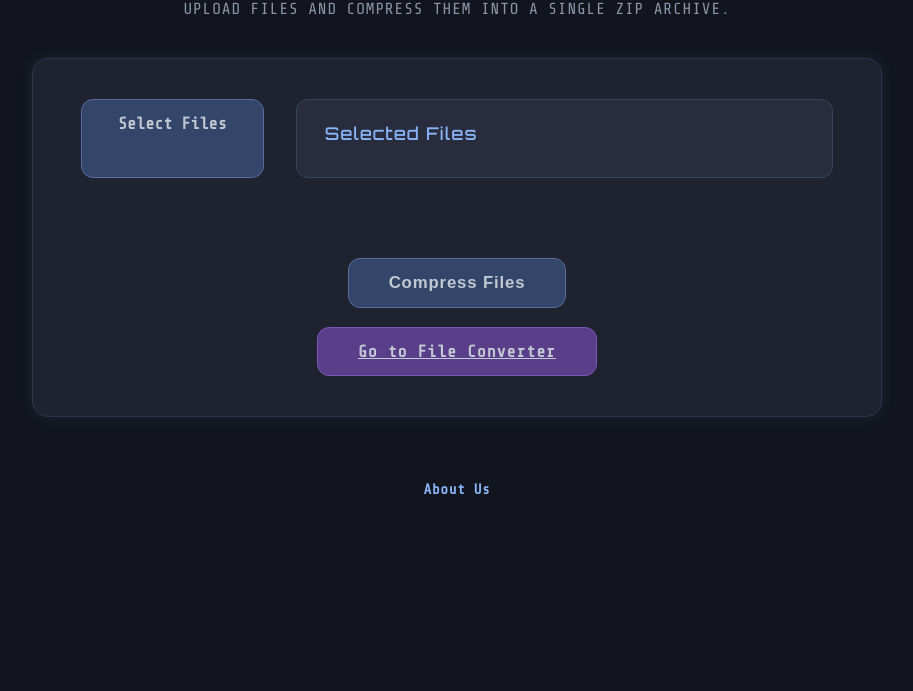
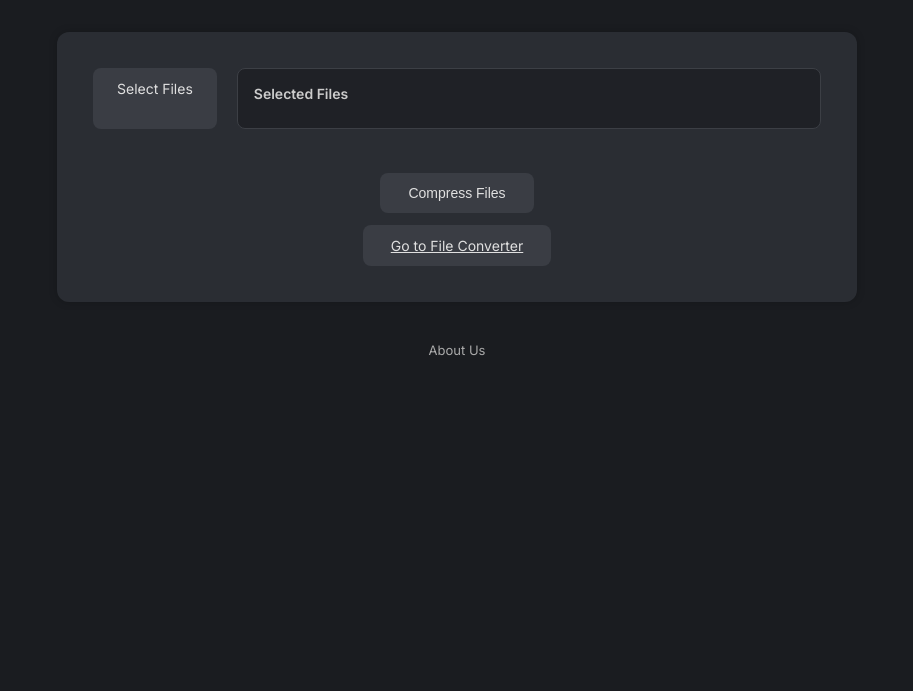
Before and after one commit to FV101LW/ZIP_Algorithm_Finals, a plain HTML site: page index.html in a window 1280 px wide. Shown: the part 109-800 px from the top of the page, without its empty margins (183-1096 px from the left). Drawn offline with nearby package versions, Linux system fonts and the light colour scheme.

Commit message:
Update index.html

```diff
--- a/index.html
+++ b/index.html
@@ -3,10 +3,9 @@
 <head>
   <meta charset="UTF-8" />
   <meta name="viewport" content="width=device-width, initial-scale=1" />
-  <title>ZIP File Compressor - Elegant Sci-Fi Dark Theme</title>
-  <link href="https://fonts.googleapis.com/css2?family=Orbitron:wght@500&family=Share+Tech+Mono&display=swap" rel="stylesheet" />
+  <title>ZIP File Compressor</title>
+  <link href="https://fonts.googleapis.com/css2?family=Inter:wght@400;600&display=swap" rel="stylesheet" />
   <style>
-    /* Reset */
     * {
       box-sizing: border-box;
       margin: 0;
@@ -14,75 +13,64 @@
     }
 
     body {
-      background-color: #12151d;
-      font-family: 'Share Tech Mono', monospace;
-      color: #c1c8d2;
+      font-family: 'Inter', sans-serif;
+      background-color: #1a1c20;
+      color: #e0e0e0;
       min-height: 100vh;
       display: flex;
       flex-direction: column;
       align-items: center;
       padding: 40px 20px;
-      -webkit-font-smoothing: antialiased;
-      user-select: none;
     }
 
     h1 {
-      font-family: 'Orbitron', sans-serif;
-      font-weight: 500;
-      font-size: 2.8rem;
-      margin-bottom: 0.3em;
-      color: #8ab4f8;
-      letter-spacing: 0.04em;
+      font-size: 28px;
+      font-weight: 600;
+      color: #f0f0f0;
+      margin-bottom: 10px;
     }
 
     p.subtitle {
-      font-size: 1rem;
-      color: #8a95a8;
-      margin-bottom: 2.5em;
-      text-transform: uppercase;
-      letter-spacing: 0.06em;
+      font-size: 14px;
+      color: #a0a0a0;
+      margin-bottom: 40px;
     }
 
     .container {
-      background: #1f2330;
-      border-radius: 16px;
-      padding: 40px 48px;
-      max-width: 850px;
+      background: #2a2d33;
+      border-radius: 12px;
+      padding: 36px;
+      max-width: 800px;
       width: 100%;
-      box-shadow: 0 0 15px rgba(138, 180, 248, 0.1);
-      border: 1px solid #2e344e;
+      box-shadow: 0 0 8px rgba(0, 0, 0, 0.2);
     }
 
     .form-section {
       display: flex;
       flex-direction: column;
-      gap: 2rem;
+      gap: 24px;
     }
 
     .upload-area {
       display: flex;
-      gap: 2rem;
+      gap: 20px;
       flex-wrap: wrap;
       justify-content: space-between;
     }
 
     .custom-file-upload {
-      background-color: #34456a;
-      color: #c1c8d2;
-      padding: 14px 36px;
-      border-radius: 12px;
-      font-weight: 600;
-      font-size: 1.05rem;
+      background-color: #3a3d44;
+      color: #e0e0e0;
+      padding: 12px 24px;
+      border: none;
+      border-radius: 8px;
       cursor: pointer;
-      border: 1px solid #5b6a9f;
-      transition: background-color 0.25s ease, border-color 0.25s ease;
-      user-select: none;
-      box-shadow: none;
+      font-size: 14px;
+      transition: background-color 0.2s ease;
     }
 
     .custom-file-upload:hover {
-      background-color: #40527e;
-      border-color: #8ab4f8;
+      background-color: #4a4d55;
     }
 
     input[type="file"] {
@@ -90,25 +78,20 @@
     }
 
     .file-names {
-      background: #282c3d;
-      border-radius: 12px;
-      padding: 22px 28px;
+      background-color: #1f2126;
+      border: 1px solid #3c3f45;
+      border-radius: 8px;
+      padding: 16px;
       flex: 1;
-      min-width: 300px;
-      max-height: 260px;
+      min-width: 260px;
+      max-height: 220px;
       overflow-y: auto;
-      border: 1px solid #39445f;
-      color: #abb6ce;
-      font-size: 0.95rem;
     }
 
     .file-names h3 {
-      font-family: 'Orbitron', monospace;
-      font-weight: 500;
-      font-size: 1.1rem;
-      margin-bottom: 0.6em;
-      color: #8ab4f8;
-      letter-spacing: 0.06em;
+      font-size: 14px;
+      color: #cccccc;
+      margin-bottom: 10px;
     }
 
     .file-names ul {
@@ -117,84 +100,65 @@
     }
 
     .file-names li {
-      padding: 6px 0;
-      border-bottom: 1px solid #39445f;
-      user-select: text;
-      transition: color 0.2s ease;
-      color: #aab4d1;
-    }
-    .file-names li:hover {
-      color: #8ab4f8;
-      cursor: default;
+      font-size: 13px;
+      padding: 5px 0;
+      border-bottom: 1px solid #333;
+      color: #bbbbbb;
     }
 
     .actions {
       display: flex;
       flex-direction: column;
       align-items: center;
-      gap: 1.2rem;
-      margin-top: 3em;
+      gap: 12px;
+      margin-top: 20px;
     }
 
     .action-btn {
-      padding: 14px 40px;
-      font-size: 1.05rem;
-      background-color: #34456a;
-      color: #c1c8d2;
-      border: 1px solid #5b6a9f;
-      border-radius: 12px;
-      font-weight: 600;
+      padding: 12px 28px;
+      font-size: 14px;
+      background-color: #3a3d44;
+      color: #e0e0e0;
+      border: none;
+      border-radius: 8px;
       cursor: pointer;
-      transition: background-color 0.25s ease, border-color 0.25s ease;
-      user-select: none;
-      box-shadow: none;
-      letter-spacing: 0.05em;
-    }
-    .action-btn:hover {
-      background-color: #40527e;
-      border-color: #8ab4f8;
-      color: #e6ebff;
+      transition: background-color 0.2s ease;
     }
 
-    #downloadLink {
-      color: #8ab4f8;
-      font-weight: 600;
-      font-size: 1.05rem;
+    .action-btn:hover {
+      background-color: #4a4d55;
+    }
+
+    .download-link {
+      font-size: 14px;
+      color: #cfcfcf;
       text-decoration: underline;
       display: none;
-      margin-top: 0.4rem;
-      user-select: text;
-      letter-spacing: 0.05em;
     }
-    #downloadLink:hover {
-      color: #a6bbff;
+
+    .download-link:hover {
+      color: #ffffff;
     }
 
     .footer {
       text-align: center;
-      margin-top: 4rem;
-      font-size: 0.9rem;
-      color: #5f6a8a;
-      letter-spacing: 0.04em;
-      user-select: none;
+      margin-top: 40px;
+      font-size: 13px;
+      color: #777;
     }
+
     .footer a {
-      color: #8ab4f8;
+      color: #aaa;
       text-decoration: none;
-      font-weight: 600;
-      transition: color 0.3s ease;
     }
+
     .footer a:hover {
-      color: #a6bbff;
       text-decoration: underline;
     }
 
     @media (max-width: 768px) {
       .upload-area {
         flex-direction: column;
-      }
-      .file-names {
-        min-width: 100%;
       }
     }
   </style>
@@ -221,7 +185,7 @@
       <div class="actions">
         <button type="submit" class="action-btn">Compress Files</button>
         <a id="downloadLink" class="download-link">Download ZIP</a>
-        <a href="convert.html" class="action-btn" style="background-color: #5a3e8a; border-color: #7a57b8;">Go to File Converter</a>
+        <a href="convert.html" class="action-btn">Go to File Converter</a>
       </div>
     </form>
   </div>
@@ -264,8 +228,6 @@
         link.href = url;
         link.download = 'compressed.zip';
         link.style.display = 'inline-block';
-      } else {
-        alert('Compression failed. Please try again.');
       }
     };
   </script>
```
